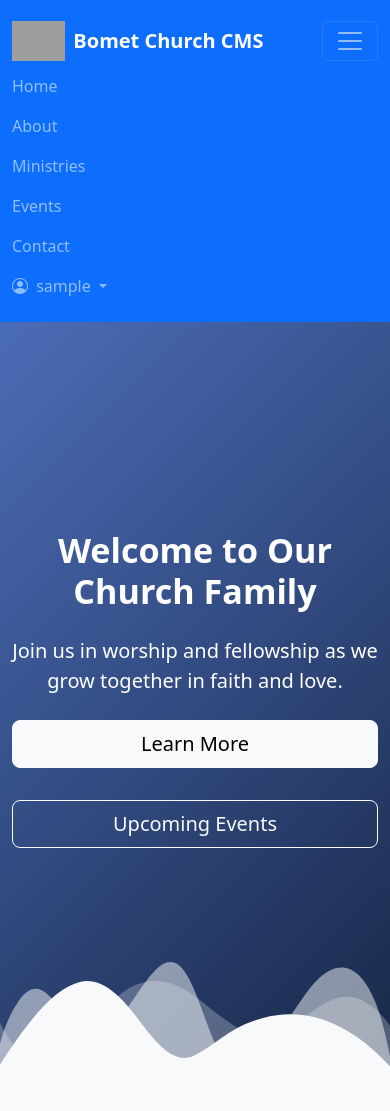
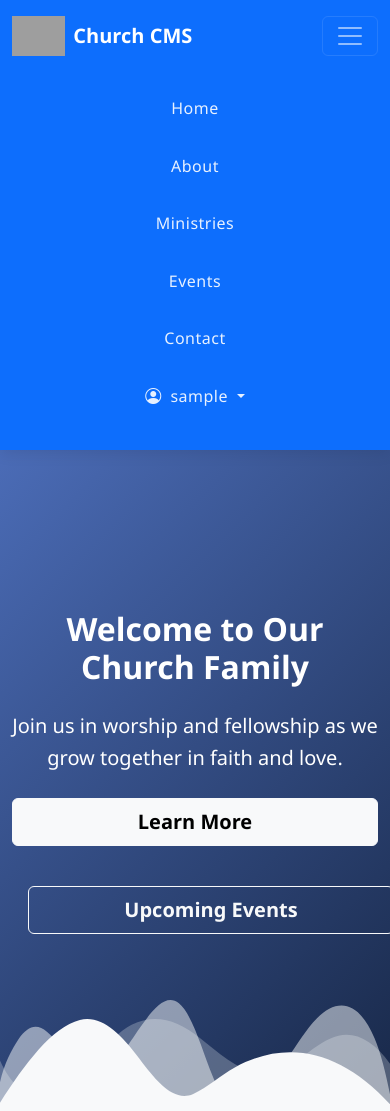
Before and after one commit to kiptoo-097/ChMS, a Django app: page / in a window 390 px wide, after a click that opens the changed part. Shown: the top 1111 px of the page. Run offline with Django 5.2, Linux system fonts and the light colour scheme; the visitor is signed in with stand-in values (Sample User, id 1); data that the repository does not hold is empty; grey boxes are pictures that could not be loaded.

Commit message:
Fixed small media responsivenes  and navbar visibility

```diff
--- a/church/static/css/styles.css
+++ b/church/static/css/styles.css
@@ -1,4 +1,3 @@
-/* church/static/css/styles.css */
 :root {
     --primary-color: #4b6cb7;
     --secondary-color: #182848;
@@ -7,12 +6,20 @@
     --dark-color: #212529;
 }
 
+/* Base Styles */
+body {
+    overflow-x: hidden;
+    font-family: 'Segoe UI', Tahoma, Geneva, Verdana, sans-serif;
+    line-height: 1.6;
+}
+
 /* Hero Section */
 .hero-section {
     background: linear-gradient(135deg, var(--primary-color), var(--secondary-color));
     color: white;
     padding-top: 6rem;
     padding-bottom: 6rem;
+    position: relative;
 }
 
 .wave-divider {
@@ -36,11 +43,27 @@
     fill: #f8f9fa;
 }
 
+/* Typography */
+h1,
+h2,
+h3,
+h4,
+h5,
+h6 {
+    font-weight: 700;
+    line-height: 1.3;
+}
+
+.display-4 {
+    font-size: calc(1.475rem + 2.7vw);
+}
+
 /* Cards */
 .card {
     transition: transform 0.3s ease, box-shadow 0.3s ease;
     border-radius: 0.5rem;
     overflow: hidden;
+    border: none;
 }
 
 .card:hover {
@@ -48,7 +71,19 @@
     box-shadow: 0 10px 20px rgba(0, 0, 0, 0.1);
 }
 
+.card-img-top {
+    height: 200px;
+    object-fit: cover;
+}
+
 /* Buttons */
+.btn {
+    font-weight: 600;
+    padding: 0.5rem 1.5rem;
+    border-radius: 0.375rem;
+    transition: all 0.3s ease;
+}
+
 .btn-primary {
     background-color: var(--primary-color);
     border-color: var(--primary-color);
@@ -57,6 +92,7 @@
 .btn-primary:hover {
     background-color: #3a5a9b;
     border-color: #3a5a9b;
+    transform: translateY(-2px);
 }
 
 .btn-outline-primary {
@@ -70,21 +106,89 @@
 }
 
 /* Navigation */
+/* Navbar Styling */
 .navbar {
-    padding-top: 1rem;
-    padding-bottom: 1rem;
-    box-shadow: 0 2px 10px rgba(0, 0, 0, 0.1);
+    padding: 0.5rem 0;
+    box-shadow: 0 2px 15px rgba(0, 0, 0, 0.1);
 }
 
-.navbar-brand img {
-    transition: transform 0.3s ease;
+.navbar-brand {
+    padding: 0.5rem 0;
 }
 
-.navbar-brand:hover img {
-    transform: rotate(-5deg);
+.nav-link {
+    font-weight: 500;
+    letter-spacing: 0.5px;
+    transition: all 0.3s ease;
+    color: rgba(255, 255, 255, 0.9) !important;
+    position: relative;
+}
+
+.nav-link:hover,
+.nav-link:focus {
+    color: white !important;
+    background-color: rgba(255, 255, 255, 0.15);
+    transform: translateY(-2px);
+}
+
+.nav-link.active {
+    color: white !important;
+    font-weight: 600;
+}
+
+.nav-link.active::after {
+    content: '';
+    position: absolute;
+    bottom: 0;
+    left: 50%;
+    transform: translateX(-50%);
+    width: 50%;
+    height: 2px;
+    background-color: white;
+}
+
+.dropdown-menu {
+    border: none;
+    box-shadow: 0 5px 15px rgba(0, 0, 0, 0.1);
+    border-radius: 0.5rem;
+    overflow: hidden;
+}
+
+.dropdown-item {
+    padding: 0.5rem 1.5rem;
+    transition: all 0.2s ease;
+}
+
+.dropdown-item:hover {
+    background-color: var(--primary-color);
+    color: white !important;
+}
+
+/* Mobile menu adjustments */
+@media (max-width: 991px) {
+    .navbar-collapse {
+        padding: 1rem 0;
+    }
+
+    .nav-item {
+        margin: 0.25rem 0;
+    }
+
+    .nav-link {
+        padding: 0.75rem 1rem !important;
+    }
+
+    .btn-outline-light {
+        margin-left: 1rem !important;
+        margin-top: 0.5rem !important;
+    }
 }
 
 /* Footer */
+footer {
+    background-color: var(--dark-color);
+}
+
 footer a {
     color: rgba(255, 255, 255, 0.7);
     text-decoration: none;
@@ -93,6 +197,18 @@ footer a {
 
 footer a:hover {
     color: white;
+}
+
+/* Developer credit styling */
+footer .small {
+    color: rgba(255, 255, 255, 0.6);
+    font-size: 0.85rem;
+    margin-top: 0.5rem;
+}
+
+footer .small:hover {
+    color: rgba(255, 255, 255, 0.9);
+    text-decoration: none;
 }
 
 .social-icons a {
@@ -110,15 +226,22 @@ footer a:hover {
     background-color: var(--primary-color);
 }
 
-/* Dark mode toggle */
-[data-bs-theme="dark"] {
-    --primary-color: #5a7bd9;
-    --secondary-color: #2a3c6e;
-    --light-color: #212529;
-    --dark-color: #f8f9fa;
+/* Sections */
+section {
+    padding: 5rem 0;
 }
 
 /* Responsive adjustments */
+@media (max-width: 992px) {
+    .display-4 {
+        font-size: 2.5rem;
+    }
+
+    section {
+        padding: 3rem 0;
+    }
+}
+
 @media (max-width: 768px) {
     .hero-section {
         padding-top: 4rem;
@@ -135,4 +258,23 @@ footer a:hover {
     .hero-section .d-flex {
         flex-direction: column;
     }
+
+    .navbar-collapse {
+        padding-top: 1rem;
+    }
+
+    .navbar-nav .btn {
+        margin-left: 0 !important;
+        margin-top: 0.5rem;
+    }
 }
+
+@media (max-width: 576px) {
+    .display-4 {
+        font-size: 2rem;
+    }
+
+    .card-img-top {
+        height: 150px;
+    }
+}
--- a/church/templates/base.html
+++ b/church/templates/base.html
@@ -1,11 +1,11 @@
-<!-- church/templates/base.html -->
+<!DOCTYPE html>
 {% load static %}
-<!DOCTYPE html>
 <html lang="en" data-bs-theme="auto">
+
 <head>
     <meta charset="UTF-8">
     <meta name="viewport" content="width=device-width, initial-scale=1.0">
-    <title>{% block title %}Bomet Church Management System{% endblock %}</title>
+    <title>{% block title %}Church Management System{% endblock %}</title>
 
     <!-- Bootstrap 5.3 CSS -->
     <link href="https://cdn.jsdelivr.net/npm/bootstrap@5.3.2/dist/css/bootstrap.min.css" rel="stylesheet">
@@ -21,57 +21,62 @@
 
     {% block extra_head %}{% endblock %}
 </head>
+
 <body>
     <!-- Navigation -->
-    <nav class="navbar navbar-expand-lg navbar-dark bg-primary">
+    <nav class="navbar navbar-expand-lg navbar-dark bg-primary sticky-top">
         <div class="container">
             <a class="navbar-brand d-flex align-items-center" href="{% url 'home' %}">
                 <img src="{% static 'images/logo.png' %}" alt="Church Logo" height="40" class="me-2">
-                <span class="fw-bold">Bomet Church CMS</span>
+                <span class="fw-bold">Church CMS</span>
             </a>
             <button class="navbar-toggler" type="button" data-bs-toggle="collapse" data-bs-target="#navbarNav">
                 <span class="navbar-toggler-icon"></span>
             </button>
             <div class="collapse navbar-collapse" id="navbarNav">
-                <ul class="navbar-nav ms-auto">
-                    <li class="nav-item"><a class="nav-link" href="{% url 'home' %}">Home</a></li>
-                    <li class="nav-item"><a class="nav-link" href="#about">About</a></li>
-                    <li class="nav-item"><a class="nav-link" href="#ministries">Ministries</a></li>
-                    <li class="nav-item"><a class="nav-link" href="#events">Events</a></li>
-                    <li class="nav-item"><a class="nav-link" href="#contact">Contact</a></li>
+                <ul class="navbar-nav ms-auto align-items-center">
+                    <li class="nav-item mx-2"><a class="nav-link px-3 py-2 rounded" href="{% url 'home' %}">Home</a></li>
+                    <li class="nav-item mx-2"><a class="nav-link px-3 py-2 rounded" href="#about">About</a></li>
+                    <li class="nav-item mx-2"><a class="nav-link px-3 py-2 rounded" href="#ministries">Ministries</a></li>
+                    <li class="nav-item mx-2"><a class="nav-link px-3 py-2 rounded" href="#events">Events</a></li>
+                    <li class="nav-item mx-2"><a class="nav-link px-3 py-2 rounded" href="#contact">Contact</a></li>
                     {% if user.is_authenticated %}
-                        <li class="nav-item dropdown">
-                            <a class="nav-link dropdown-toggle" href="#" role="button" data-bs-toggle="dropdown">
+                    <li class="nav-item dropdown mx-2">
+                        <a class="nav-link dropdown-toggle px-3 py-2 rounded" href="#" role="button"
+                            data-bs-toggle="dropdown">
                             <i class="bi bi-person-circle me-1"></i> {{ user.username }}
                         </a>
                         <ul class="dropdown-menu dropdown-menu-end">
                             <li><a class="dropdown-item" href="{% url 'profile' %}">Profile</a></li>
                             <li><a class="dropdown-item" href="{% url 'dashboard' %}">Dashboard</a></li>
-                                <li><hr class="dropdown-divider"></li>
+                            <li>
+                                <hr class="dropdown-divider">
+                            </li>
                             <li><a class="dropdown-item" href="{% url 'account_logout' %}">Logout</a></li>
                         </ul>
                     </li>
                     {% else %}
-                        <li class="nav-item"><a class="nav-link" href="{% url 'account_login' %}">Login</a></li>
-                        <li class="nav-item"><a class="btn btn-outline-light ms-2" href="{% url 'account_signup' %}">Register</a></li>
+                    <li class="nav-item mx-2"><a class="nav-link px-3 py-2 rounded"
+                            href="{% url 'account_login' %}">Login</a></li>
+                    <li class="nav-item mx-2"><a class="btn btn-outline-light px-3 py-2 ms-lg-2 mt-2 mt-lg-0 rounded"
+                            href="{% url 'account_signup' %}">Register</a></li>
                     {% endif %}
                 </ul>
             </div>
         </div>
     </nav>
-
     <!-- Main Content -->
-    <main>
+    <main class="overflow-hidden">
         {% block content %}{% endblock %}
     </main>
 
     <!-- Footer -->
     <footer class="bg-dark text-white py-5">
         <div class="container">
-            <div class="row">
-                <div class="col-md-4 mb-4 mb-md-0">
-                    <h5 class="fw-bold mb-3">Bomet Church CMS</h5>
-                    <p>A modern management system for churches in Bomet County, Kenya.</p>
+            <div class="row g-4">
+                <div class="col-md-4">
+                    <h5 class="fw-bold mb-3">Church CMS</h5>
+                    <p>A comprehensive management system for modern churches.</p>
                     <div class="social-icons">
                         <a href="#" class="text-white me-2"><i class="bi bi-facebook"></i></a>
                         <a href="#" class="text-white me-2"><i class="bi bi-twitter-x"></i></a>
@@ -79,7 +84,7 @@
                         <a href="#" class="text-white me-2"><i class="bi bi-youtube"></i></a>
                     </div>
                 </div>
-                <div class="col-md-2 mb-4 mb-md-0">
+                <div class="col-md-2">
                     <h5 class="fw-bold mb-3">Quick Links</h5>
                     <ul class="list-unstyled">
                         <li class="mb-2"><a href="{% url 'home' %}" class="text-white">Home</a></li>
@@ -88,12 +93,12 @@
                         <li class="mb-2"><a href="#events" class="text-white">Events</a></li>
                     </ul>
                 </div>
-                <div class="col-md-3 mb-4 mb-md-0">
+                <div class="col-md-3">
                     <h5 class="fw-bold mb-3">Contact Us</h5>
                     <ul class="list-unstyled">
-                        <li class="mb-2"><i class="bi bi-geo-alt-fill me-2"></i> Bomet Town, Kenya</li>
-                        <li class="mb-2"><i class="bi bi-telephone-fill me-2"></i> +254 7XX XXX XXX</li>
-                        <li class="mb-2"><i class="bi bi-envelope-fill me-2"></i> info@bometchurch.org</li>
+                        <li class="mb-2"><i class="bi bi-geo-alt-fill me-2"></i> Church Address</li>
+                        <li class="mb-2"><i class="bi bi-telephone-fill me-2"></i> +254 XXX XXX XXX</li>
+                        <li class="mb-2"><i class="bi bi-envelope-fill me-2"></i> info@churchcms.org</li>
                     </ul>
                 </div>
                 <div class="col-md-3">
@@ -107,11 +112,11 @@
             </div>
             <hr class="my-4">
             <div class="text-center">
-                <p class="mb-0">&copy; {% now "Y" %} Bomet Church CMS. All rights reserved.</p>
+                <p class="mb-0">&copy; {% now "Y" %} Church Management System. All rights reserved.</p>
+                <p class="mt-2 mb-0 small">Developed by Kiptoo Kennedy - 0799382984</p>
             </div>
         </div>
     </footer>
-
     <!-- Bootstrap 5.3 JS Bundle with Popper -->
     <script src="https://cdn.jsdelivr.net/npm/bootstrap@5.3.2/dist/js/bootstrap.bundle.min.js"></script>
 
@@ -120,4 +125,5 @@
 
     {% block extra_js %}{% endblock %}
 </body>
+
 </html>
--- a/church/templates/home.html
+++ b/church/templates/home.html
@@ -1,26 +1,25 @@
-<!-- church/templates/home.html -->
 {% extends "base.html" %}
 {% load static %}
 
-{% block title %}Welcome to Bomet Church Management System{% endblock %}
+{% block title %}Welcome to Church Management System{% endblock %}
 
 {% block content %}
 <!-- Hero Section -->
 <section class="hero-section position-relative overflow-hidden">
     <div class="container py-5">
-        <div class="row align-items-center py-5">
-            <div class="col-lg-6 py-5">
+        <div class="row align-items-center py-lg-5">
+            <div class="col-lg-6 py-5 text-center text-lg-start">
                 <h1 class="display-4 fw-bold text-white mb-4">Welcome to Our Church Family</h1>
                 <p class="lead text-white mb-4">Join us in worship and fellowship as we grow together in faith and love.
                 </p>
-                <div class="d-flex gap-3">
+                <div class="d-flex flex-column flex-sm-row gap-3 justify-content-center justify-content-lg-start">
                     <a href="#about" class="btn btn-light btn-lg px-4">Learn More</a>
                     <a href="#events" class="btn btn-outline-light btn-lg px-4">Upcoming Events</a>
                 </div>
             </div>
-            <div class="col-lg-6 d-none d-lg-block">
+            <div class="col-lg-6 d-none d-lg-block text-center">
                 <img src="{% static 'images/church-hero.png' %}" alt="Church Building"
-                    class="img-fluid rounded-4 shadow">
+                    class="img-fluid rounded-4 shadow" style="max-height: 400px;">
             </div>
         </div>
     </div>
@@ -43,16 +42,16 @@
 <section id="about" class="py-5 bg-light">
     <div class="container py-5">
         <div class="row align-items-center">
-            <div class="col-lg-6 mb-5 mb-lg-0">
+            <div class="col-lg-6 mb-5 mb-lg-0 order-lg-1">
                 <img src="{% static 'images/about-church.jpg' %}" alt="About Our Church"
-                    class="img-fluid rounded-4 shadow">
+                    class="img-fluid rounded-4 shadow w-100">
             </div>
             <div class="col-lg-6">
                 <h2 class="fw-bold mb-4">About Our Church</h2>
-                <p class="lead mb-4">We are a community of believers in Bomet County, Kenya, committed to spreading the
-                    Gospel and serving our community.</p>
-                <p>Founded in 1995, our church has grown from a small gathering to a vibrant community of over 500
-                    members. We believe in the power of faith, love, and service to transform lives and communities.</p>
+                <p class="lead mb-4">We are a community of believers committed to spreading the Gospel and serving our
+                    community.</p>
+                <p>Our church has grown from a small gathering to a vibrant community of faithful members. We believe in
+                    the power of faith, love, and service to transform lives and communities.</p>
                 <div class="row mt-4">
                     <div class="col-md-6 mb-3">
                         <div class="d-flex">
@@ -90,8 +89,8 @@
             <h2 class="fw-bold">Our Ministries</h2>
             <p class="lead text-muted">Get involved in one of our vibrant ministries</p>
         </div>
-        <div class="row g-4">
-            <div class="col-md-4">
+        <div class="row g-4 justify-content-center">
+            <div class="col-md-6 col-lg-4">
                 <div class="card h-100 border-0 shadow-sm">
                     <img src="{% static 'images/youth-ministry.jpg' %}" class="card-img-top" alt="Youth Ministry">
                     <div class="card-body">
@@ -102,7 +101,7 @@
                     </div>
                 </div>
             </div>
-            <div class="col-md-4">
+            <div class="col-md-6 col-lg-4">
                 <div class="card h-100 border-0 shadow-sm">
                     <img src="{% static 'images/women-ministry.jpg' %}" class="card-img-top" alt="Women Ministry">
                     <div class="card-body">
@@ -112,7 +111,7 @@
                     </div>
                 </div>
             </div>
-            <div class="col-md-4">
+            <div class="col-md-6 col-lg-4">
                 <div class="card h-100 border-0 shadow-sm">
                     <img src="{% static 'images/outreach.jpg' %}" class="card-img-top" alt="Outreach Ministry">
                     <div class="card-body">
@@ -136,9 +135,9 @@
             <h2 class="fw-bold">Upcoming Events</h2>
             <p class="lead text-muted">Join us for worship, fellowship, and community events</p>
         </div>
-        <div class="row g-4">
+        <div class="row g-4 justify-content-center">
             {% for event in upcoming_events %}
-            <div class="col-md-4">
+            <div class="col-md-6 col-lg-4">
                 <div class="card h-100 border-0 shadow-sm">
                     <img src="{{ event.image.url }}" class="card-img-top" alt="{{ event.title }}">
                     <div class="card-body">
@@ -177,12 +176,14 @@
             <div class="col-lg-6 mb-5 mb-lg-0">
                 <h2 class="fw-bold mb-4">Latest Sermon</h2>
                 <h4 class="mb-3">"Living a Purposeful Life"</h4>
-                <p class="mb-4">Pastor John Kipkorir - Sunday, June 2, 2024</p>
+                <p class="mb-4">Pastor - Sunday, June 2, 2024</p>
                 <div class="ratio ratio-16x9 mb-4">
                     <iframe src="https://www.youtube.com/embed/example" allowfullscreen></iframe>
                 </div>
-                <a href="#" class="btn btn-light me-2"><i class="bi bi-play-circle me-1"></i> Watch Now</a>
-                <a href="#" class="btn btn-outline-light"><i class="bi bi-download me-1"></i> Download</a>
+                <div class="d-flex flex-wrap gap-2">
+                    <a href="#" class="btn btn-light"><i class="bi bi-play-circle me-1"></i> Watch Now</a>
+                    <a href="#" class="btn btn-outline-light"><i class="bi bi-download me-1"></i> Download</a>
+                </div>
             </div>
             <div class="col-lg-6">
                 <h3 class="fw-bold mb-4">Previous Sermons</h3>
@@ -219,7 +220,7 @@
         <div class="row g-4">
             <div class="col-lg-6">
                 <div class="card border-0 shadow-sm h-100">
-                    <div class="card-body p-5">
+                    <div class="card-body p-4 p-md-5">
                         <h3 class="fw-bold mb-4">Send Us a Message</h3>
                         <form method="post">
                             {% csrf_token %}
@@ -246,7 +247,7 @@
             </div>
             <div class="col-lg-6">
                 <div class="card border-0 shadow-sm h-100">
-                    <div class="card-body p-5">
+                    <div class="card-body p-4 p-md-5">
                         <h3 class="fw-bold mb-4">Visit Us</h3>
                         <div class="ratio ratio-16x9 mb-4">
                             <iframe
@@ -261,7 +262,7 @@
                                     </div>
                                     <div>
                                         <h5 class="fw-bold mb-1">Location</h5>
-                                        <p class="mb-0">Bomet Town, Off Nairobi-Nakuru Highway, Kenya</p>
+                                        <p class="mb-0">Church Address</p>
                                     </div>
                                 </div>
                             </li>
@@ -272,7 +273,7 @@
                                     </div>
                                     <div>
                                         <h5 class="fw-bold mb-1">Phone</h5>
-                                        <p class="mb-0">+254 7XX XXX XXX</p>
+                                        <p class="mb-0">+254 XXX XXX XXX</p>
                                     </div>
                                 </div>
                             </li>
@@ -283,7 +284,7 @@
                                     </div>
                                     <div>
                                         <h5 class="fw-bold mb-1">Email</h5>
-                                        <p class="mb-0">info@bometchurch.org</p>
+                                        <p class="mb-0">info@churchcms.org</p>
                                     </div>
                                 </div>
                             </li>
@@ -299,7 +300,7 @@
 <section class="py-5 bg-dark text-white">
     <div class="container py-4">
         <div class="row align-items-center">
-            <div class="col-lg-6 mb-4 mb-lg-0">
+            <div class="col-lg-6 mb-4 mb-lg-0 text-center text-lg-start">
                 <h3 class="fw-bold mb-2">Stay Updated</h3>
                 <p class="mb-0">Subscribe to our newsletter for weekly updates, events, and sermons.</p>
             </div>
```
Lines whose indentation alone changed are shown as unchanged.
